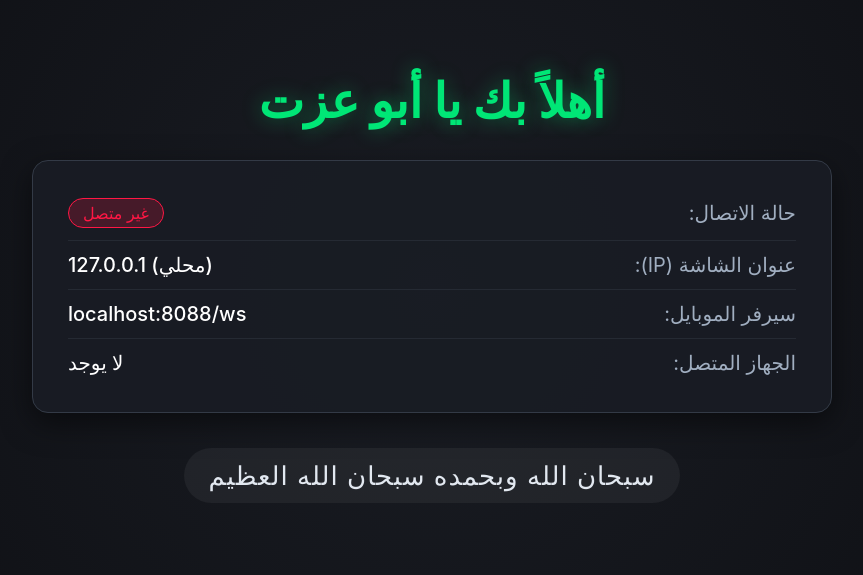
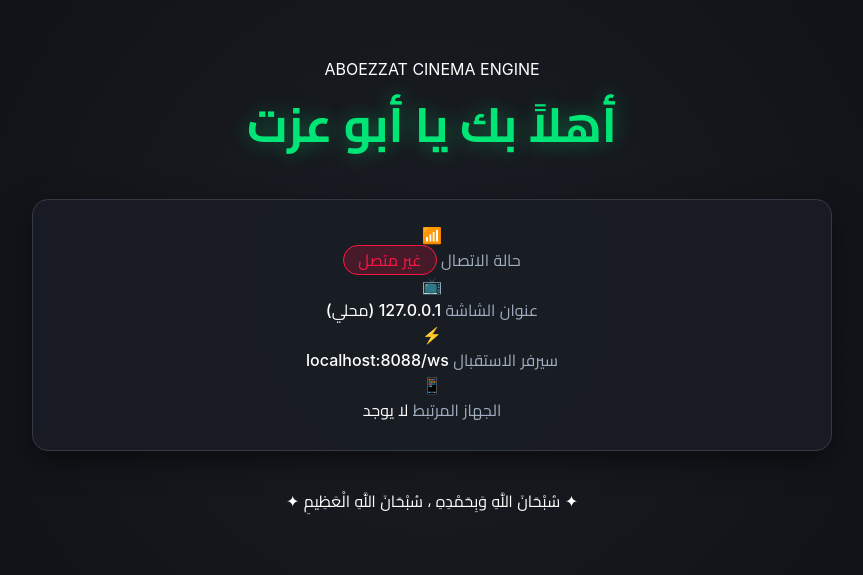
Before and after one commit to mohamedezzat19/AboEzzat-TV, a plain HTML site: page index.html in a window 1280 px wide. Shown: the part 113-688 px from the top of the page, without its empty margins (208-1071 px from the left). Drawn offline with nearby package versions, Linux system fonts and the light colour scheme.

Commit message:
Update index.html

```diff
--- a/index.html
+++ b/index.html
@@ -4,38 +4,75 @@
   <meta charset="UTF-8">
   <meta http-equiv="X-UA-Compatible" content="IE=edge">
   <meta name="viewport" content="width=device-width, initial-scale=1.0">
-  <title>AboEzzat TV</title>
+  <title>AboEzzat TV Luxury</title>
+  <link rel="preconnect" href="https://fonts.googleapis.com">
+  <link rel="preconnect" href="https://fonts.gstatic.com" crossorigin>
+  <link href="https://fonts.googleapis.com/css2?family=Cairo:wght@400;600;700;900&display=swap" rel="stylesheet">
   <link rel="stylesheet" href="style.css">
   <script src="hls.min.js"></script>
 </head>
 <body>
 
-  <!-- شاشة الترحيب والمعلومات -->
+  <!-- شاشة الترحيب الفاخرة ثلاثية الأبعاد -->
   <div id="welcome-screen">
+    <!-- كرات النيون المتحركة في الخلفية -->
+    <div class="ambient-glow glow-1"></div>
+    <div class="ambient-glow glow-2"></div>
+    <div class="ambient-glow glow-3"></div>
+
     <div class="welcome-box">
-      <h1 class="main-title">أهلاً بك يا أبو عزت</h1>
+      <!-- شعار متوهج ثلاثي الأبعاد -->
+      <div class="brand-badge">
+        <span class="badge-dot"></span>
+        <span class="badge-text">ABOEZZAT CINEMA ENGINE</span>
+      </div>
+
+      <h1 class="main-title">
+        أهلاً بك يا <span class="highlight-name">أبو عزت</span>
+      </h1>
 
       <div class="info-card">
-        <div class="info-row">
-          <span class="info-label">حالة الاتصال:</span>
-          <span id="conn-status" class="status-badge disconnected">غير متصل</span>
-        </div>
-        <div class="info-row">
-          <span class="info-label">عنوان الشاشة (IP):</span>
-          <span id="tv-ip" class="info-value">جاري القراءة...</span>
-        </div>
-        <div class="info-row">
-          <span class="info-label">سيرفر الموبايل:</span>
-          <span id="server-url" class="info-value">--</span>
-        </div>
-        <div class="info-row">
-          <span class="info-label">الجهاز المتصل:</span>
-          <span id="connected-device" class="info-value">لا يوجد</span>
+        <div class="card-glass-specular"></div>
+
+        <div class="info-grid">
+          <div class="info-tile">
+            <span class="tile-icon">📶</span>
+            <div class="tile-content">
+              <span class="info-label">حالة الاتصال</span>
+              <span id="conn-status" class="status-badge disconnected">غير متصل</span>
+            </div>
+          </div>
+
+          <div class="info-tile">
+            <span class="tile-icon">📺</span>
+            <div class="tile-content">
+              <span class="info-label">عنوان الشاشة</span>
+              <span id="tv-ip" class="info-value">جاري القراءة...</span>
+            </div>
+          </div>
+
+          <div class="info-tile">
+            <span class="tile-icon">⚡</span>
+            <div class="tile-content">
+              <span class="info-label">سيرفر الاستقبال</span>
+              <span id="server-url" class="info-value">--</span>
+            </div>
+          </div>
+
+          <div class="info-tile">
+            <span class="tile-icon">📱</span>
+            <div class="tile-content">
+              <span class="info-label">الجهاز المرتبط</span>
+              <span id="connected-device" class="info-value">في انتظار البث</span>
+            </div>
+          </div>
         </div>
       </div>
 
-      <div class="dhikr">
-        سبحان الله وبحمده سبحان الله العظيم
+      <div class="dhikr-container">
+        <span class="dhikr-sparkle">✦</span>
+        <span class="dhikr-text">سُبْحَانَ اللَّهِ وَبِحَمْدِهِ ، سُبْحَانَ اللَّهِ الْعَظِيمِ</span>
+        <span class="dhikr-sparkle">✦</span>
       </div>
     </div>
   </div>
@@ -52,7 +89,7 @@
     <img id="tv-image" alt="AboEzzat Media" />
   </div>
 
-  <!-- شريط تقدم التشغيل -->
+  <!-- شريط تقدم التشغيل السينمائي -->
   <div id="player-controls" class="controls-hidden">
     <div class="progress-bar-container">
       <div id="progress-bar"></div>
```
